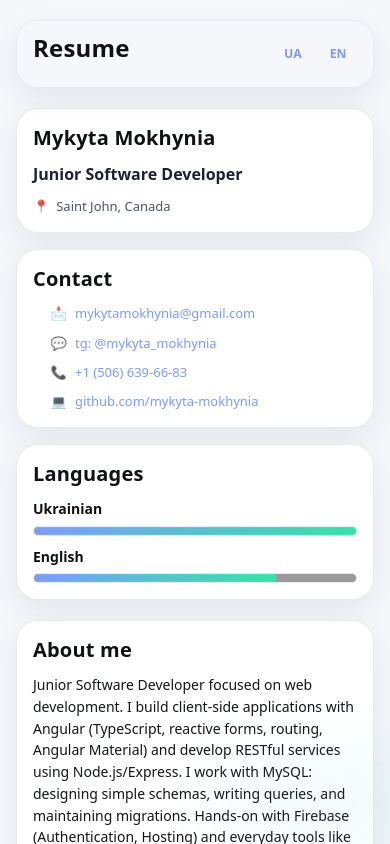
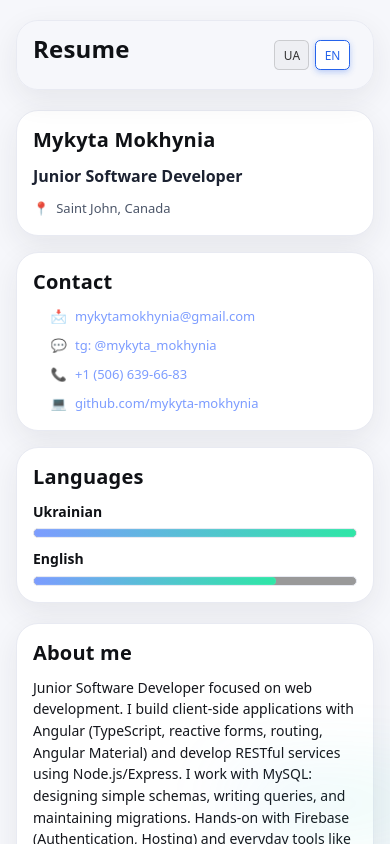
Before and after one commit to mykyta-mokhynia/mycv, an Angular app: page /en in a window 390 px wide. Shown: the top 844 px of the page. Built offline with nearby package versions, Linux system fonts and the light colour scheme.

Commit message:
User's custom language switcher styles: clean design with responsive breakpoints

```diff
--- a/src/app/components/language-switcher/language-switcher.component.scss
+++ b/src/app/components/language-switcher/language-switcher.component.scss
@@ -1,45 +1,52 @@
-/* Контейнер переключателя */
 .language-switcher {
   display: flex;
   gap: 0.5rem;
   justify-content: center;
   align-items: center;
+  flex-wrap: wrap;
+  padding: 0.5rem;
 }
 
-/* Кнопки языка */
 .lang-link {
-  display: inline-flex;
-  align-items: center;
-  justify-content: center;
+  padding: 0.4rem 0.75rem;
+  text-decoration: none;
+  border: 1px solid rgba(0, 0, 0, 0.15);
+  border-radius: 0.375rem;
+  color: #333;
+  font-weight: 500;
+  font-size: 0.9rem;
+  background: rgba(0, 0, 0, 0.03);
+  transition: all 0.2s ease;
   min-width: 2.5rem;
-  padding: 0.5rem 0.75rem;
-  border-radius: 0.5rem;
-  font-weight: 600;
-  font-size: 0.875rem;
-  text-decoration: none;
-  transition: all 0.2s ease;
-  cursor: pointer;
+  text-align: center;
 }
 
-/* Стилі для теми Ribbon Sidebar */
-.theme-ribbon .lang-link {
-  /* Неактивна кнопка */
-  background: #e0e7ff;
-  color: #3730a3;
-  border: 2px solid #c7d2fe;
+.lang-link:hover {
+  background: rgba(0, 0, 0, 0.08);
+  transform: translateY(-1px);
+}
 
-  &:hover {
-    background: #c7d2fe;
-    border-color: #a5b4fc;
-    transform: translateY(-1px);
-  }
+.lang-link.active {
+  background: #fff;
+  color: #2563eb;
+  border-color: #2563eb;
+  box-shadow: 0 2px 6px rgba(37, 99, 235, 0.3);
+}
 
-  /* Активна кнопка */
-  &.active {
-    background: #3730a3;
-    color: #ffffff;
-    border-color: #3730a3;
-    box-shadow: 0 4px 12px rgba(55, 48, 163, 0.3);
-    font-weight: 700;
+/* --- Адаптивность --- */
+@media (min-width: 640px) {
+  .lang-link {
+    padding: 0.45rem 1rem;
+    font-size: 1rem;
   }
 }
+
+@media (max-width: 480px) {
+  .language-switcher {
+    gap: 0.4rem;
+  }
+  .lang-link {
+    padding: 0.35rem 0.6rem;
+    font-size: 0.85rem;
+  }
+}
```
